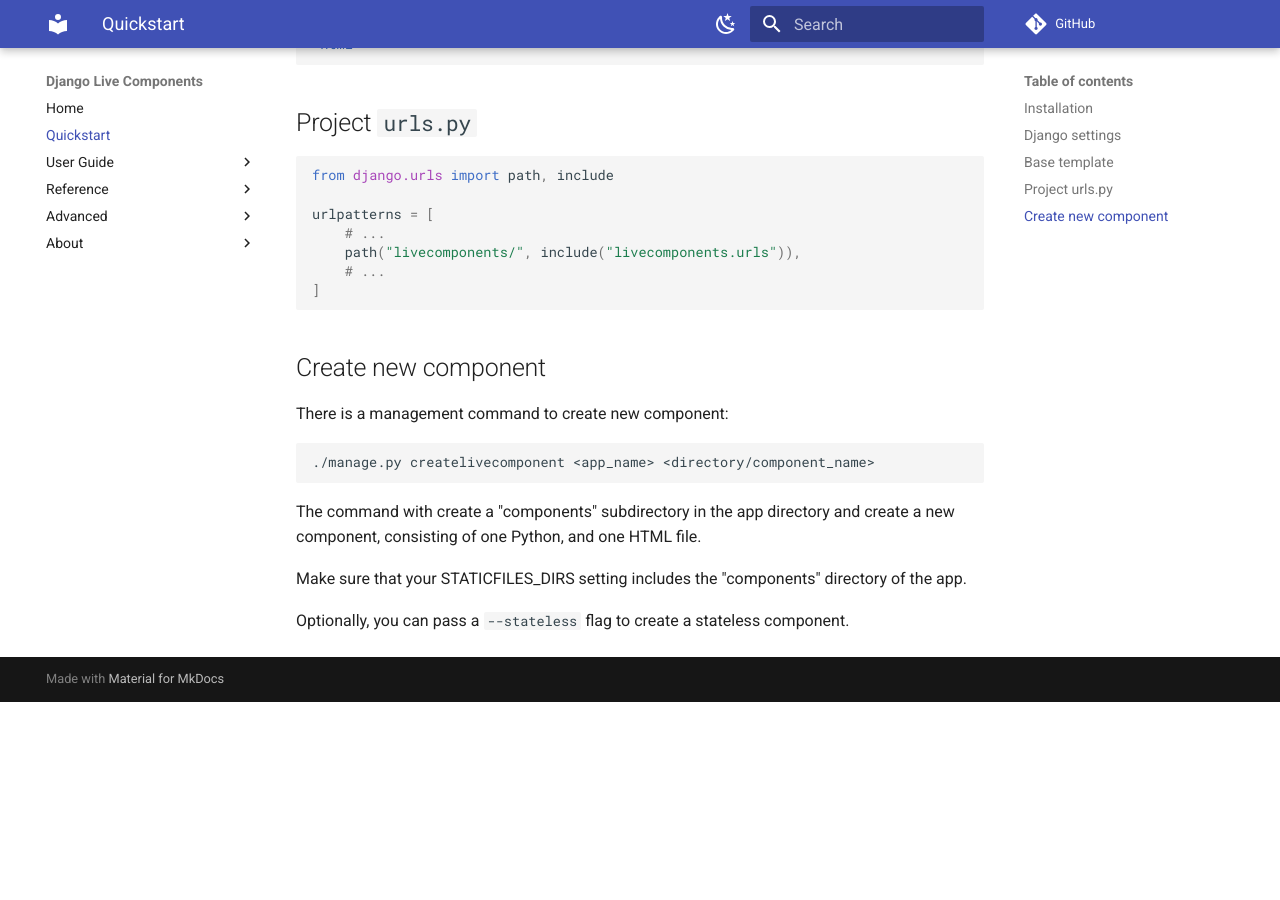
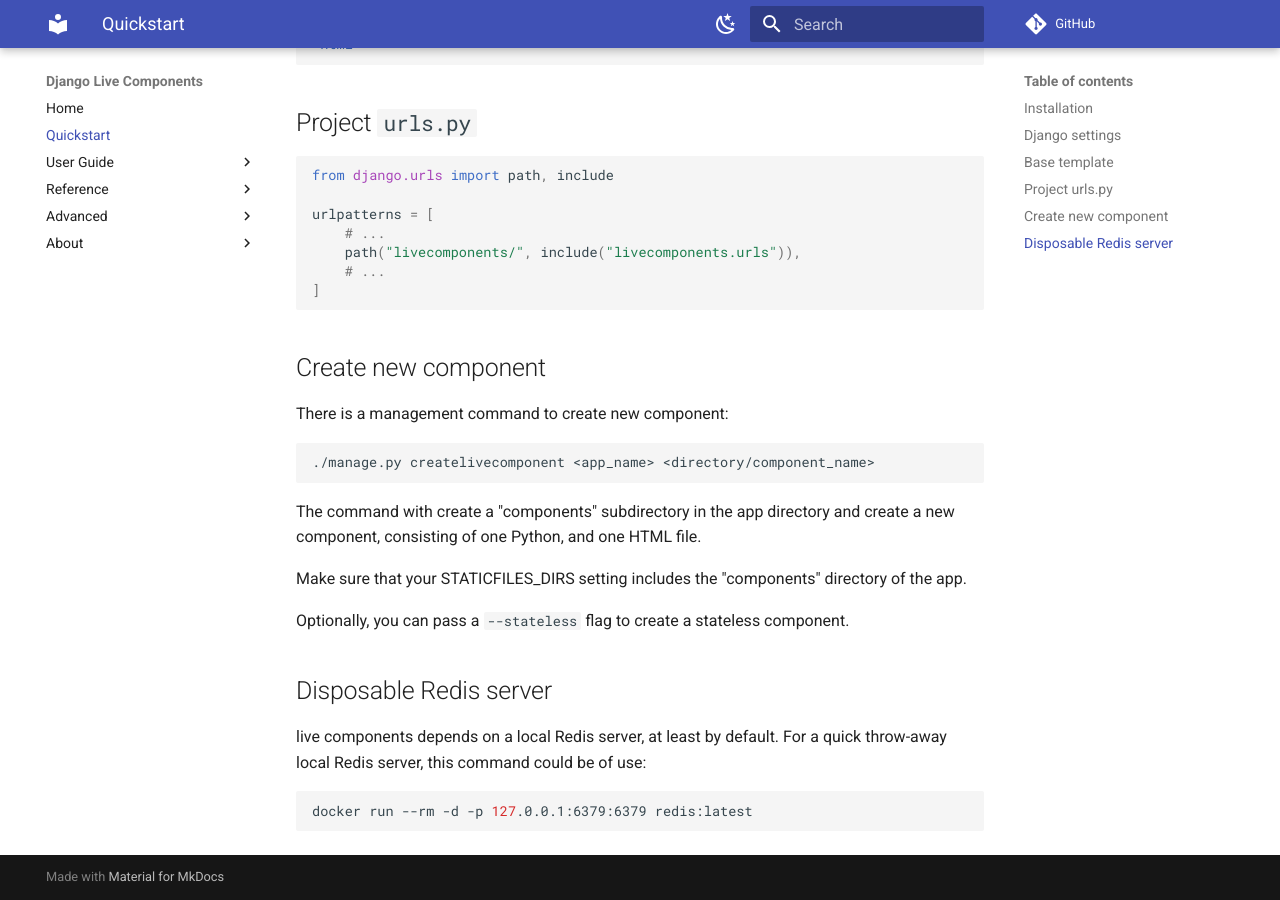
Before and after one commit to om-proptech/livecomponents, an MkDocs documentation site: the page built from docs/quickstart.md, in a window 1280 px wide and 900 px high, scrolled down 2629 px. Built offline with MkDocs 1.6.1 and Material for MkDocs 9.7.7, drawn with Linux system fonts in a browser that asks for light colours; comment, search, counter and statistics services are not loaded; before the commit the page ends 3331 px from its top, so only the background shows below that.

Commit message:
docs/quickstart.md: Help with local Redis server

````diff
--- a/docs/quickstart.md
+++ b/docs/quickstart.md
@@ -154,3 +154,12 @@ of one Python, and one HTML file.
 Make sure that your STATICFILES_DIRS setting includes the "components" directory of the app.
 
 Optionally, you can pass a `--stateless` flag to create a stateless component.
+
+## Disposable Redis server
+
+live components depends on a local Redis server, at least by default.
+For a quick throw-away local Redis server, this command could be of use:
+
+```bash
+docker run --rm -d -p 127.0.0.1:6379:6379 redis:latest
+```
````
